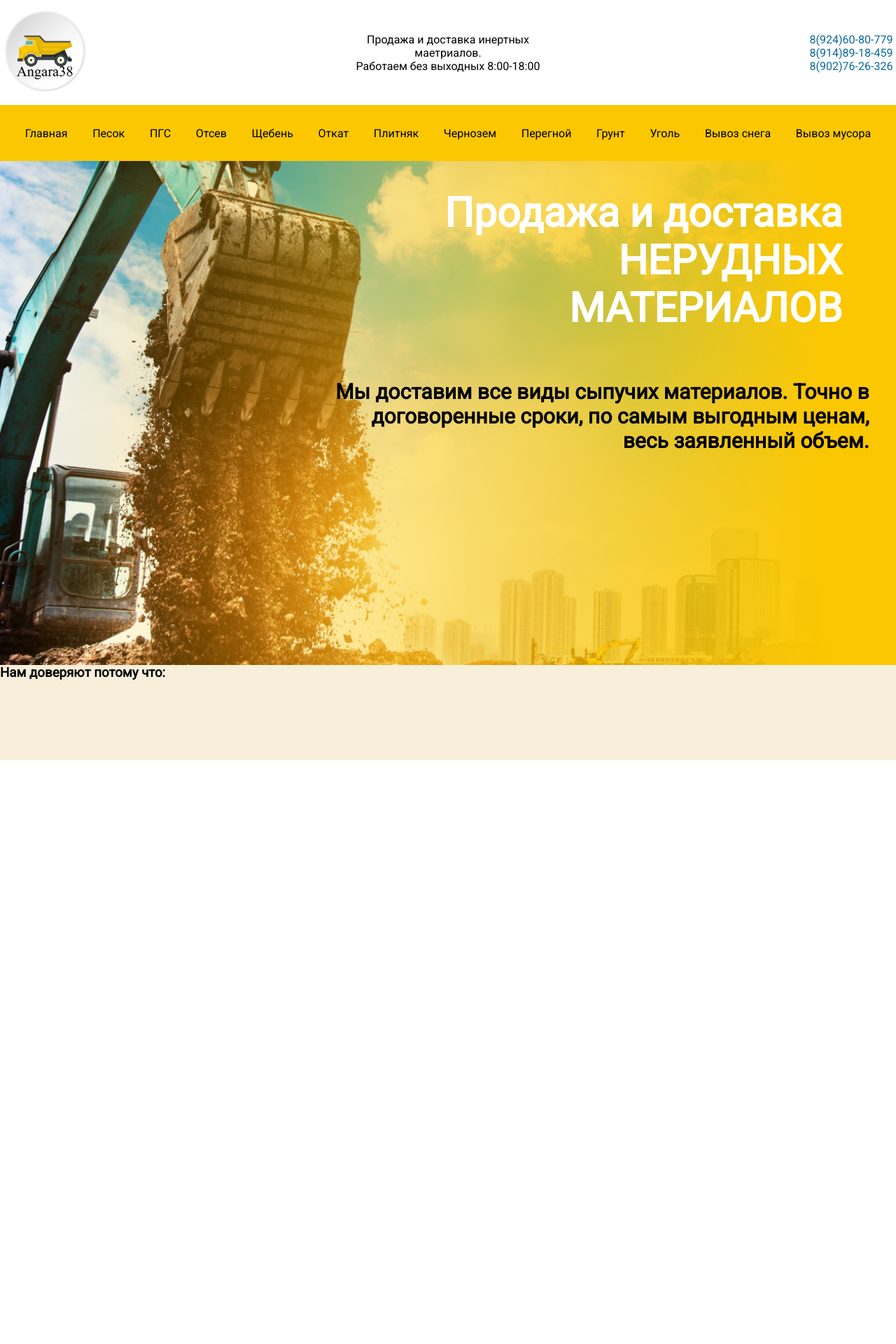
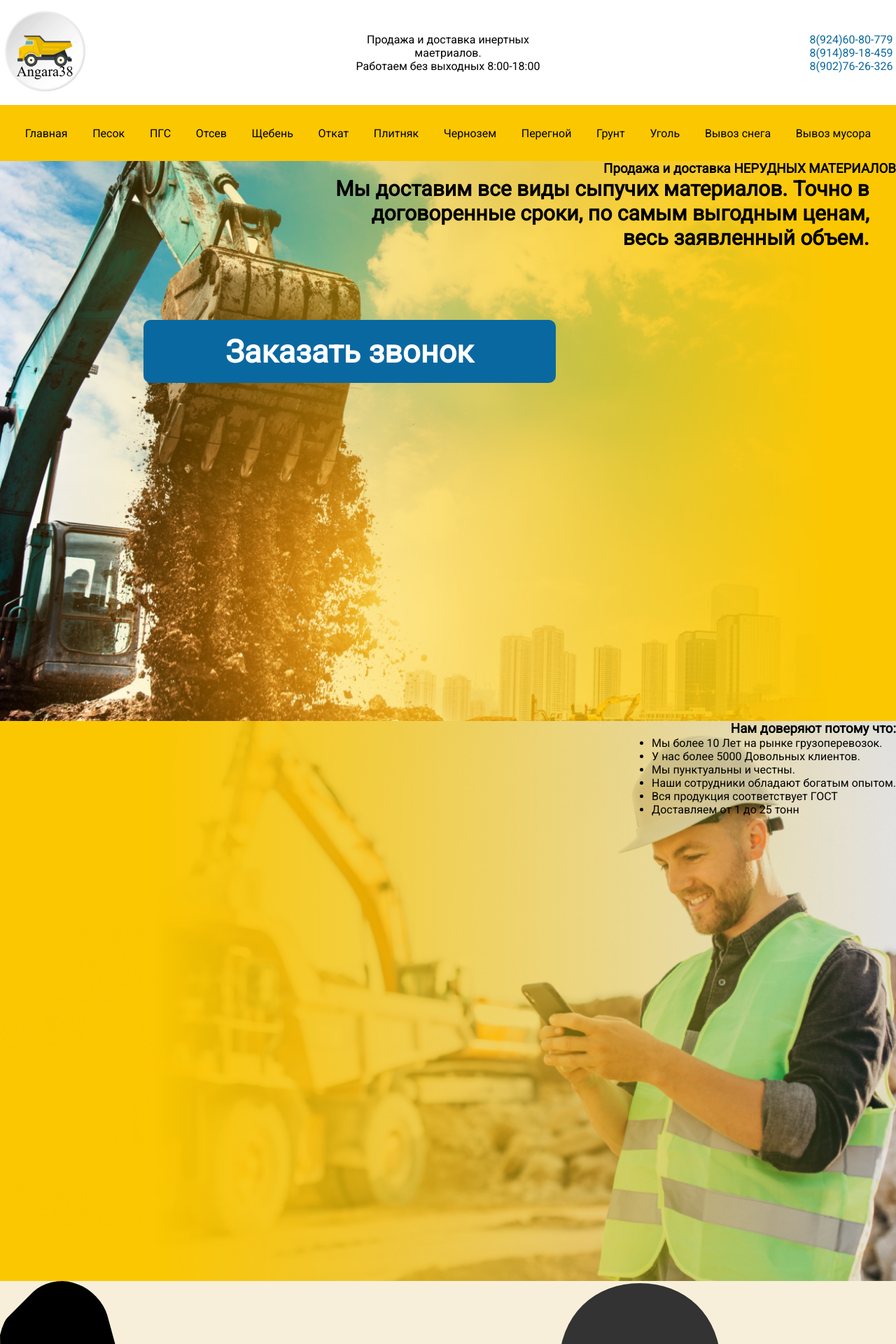
Before and after one commit to pfiryulin/angara38, a PHP site: page / in a window 1280 px wide. Shown: the top 1920 px of the page at 70% size. Before the commit the page ends 1086 px from the top, so only its background shows below. Run offline with PHP 8.4, Linux system fonts and the light colour scheme.

Commit message:
trust was started

```diff
--- a/css/style.css
+++ b/css/style.css
@@ -61,9 +61,9 @@ h1{
     width: 100%;
     height: 80px;
     background: var(--color-section);
-    position: fixed;
-    top: 150px;
-    z-index: 1;
+    /*position: fixed;*/
+    /*top: 150px;*/
+    /*z-index: 1;*/
 }
 
 .header__menu ul{
@@ -74,7 +74,7 @@ h1{
     align-items: center;
 }
 
-.header__menu li{
+.header__menu>ul>li{
     display: inline-block;
     list-style: none;
 }
@@ -87,32 +87,63 @@ h1{
 
 /*main start*/
 
-.baner{
+.main__baner{
          width: 100%;
          height: 100vh;
-         background: url(../images/backgroundbaner.png);
-         background-size: cover;
-    position: relative;
+
+        display: flex;
+    flex-direction: column;
+    align-items: flex-end;
      }
 
-.main__baner-title{
+.baner{
+    background: url(../images/backgroundbaner.png);
+    background-size: cover;
+}
+
+.baner.main__baner-title{
     color: #fff;
-    position: absolute;
-    right: 6%;
-    top: 120px;
+    /*position: absolute;*/
+    /*right: 6%;*/
+    /*top: 120px;*/
     font-size: 50px;
     width: 50%;
     text-align: right;
+    margin: 120px 6% 100px 0;
 }
 
 .main__baner-info{
-    position: absolute;
-    right: 3%;
-    top: 392px;
+    /*position: absolute;*/
+    /*right: 3%;*/
+    /*top: 392px;*/
     width: 60%;
     font-size: 30px;
     text-align: right;
     font-weight: 700;
+    margin-right: 3%;
+}
+
+.main__buner-button{
+    margin: 100px 38% 0 0;
+}
+
+.button{
+    background: var(--color-button);
+    display: flex;
+    justify-content: center;
+    align-items: center;
+    border-radius: 10px;
+    color: #fff;
+    width: 46vw;
+    height: 90px;
+    font-size: 45px;
+    font-weight: 700;
+    cursor: pointer;
+}
+
+.trust{
+    background:url(../images/bacgroundtrust.png);
+    background-size: cover;
 }
 
 /*main end*/
--- a/index.html
+++ b/index.html
@@ -44,7 +44,7 @@
         </div>
     </header>
     <main>
-        <div class="main__baner baner">
+        <section class="main__baner baner">
             <div class="main__baner-title">
              <h3>   Продажа и доставка
                 НЕРУДНЫХ МАТЕРИАЛОВ
@@ -56,20 +56,30 @@
             <div class="main__buner-button button">
                 Заказать звонок
             </div>
-        </div>
-        <div class="main__baner trust">
+        </section>
+        <section class="main__baner trust">
             <h3 class="trust-title">Нам доверяют потому что:</h3>
             <div class="trust-resons">
                 <ul>
-                    <li></li>
-                    <li></li>
-                    <li></li>
-                    <li></li>
-                    <li></li>
-                    <li></li>
+                    <li>Мы более <span>10</span> Лет на рынке грузоперевозок.</li>
+                    <li>У нас более <span>5000</span> Довольных клиентов.</li>
+                    <li>Мы пунктуальны и честны.</li>
+                    <li>Наши сотрудники обладают богатым опытом.</li>
+                    <li>Вся продукция соответствует <span>ГОСТ</span></li>
+                    <li>Доставляем <span>от 1 до 25</span> тонн</li>
                 </ul>
             </div>
-        </div>
+        </section>
+        <section class="order">
+            <img src="images/phone_black.png" alt="">
+            <span>Свяжитесь с нами</span>
+            <img src="images/manager.png" alt="">
+            <span>Наш менеджер подробно проконсультирует о сроках доставки и выставит счет</span>
+            <img src="images/invoice.png" alt="">
+            <span>Оплатите счет</span>
+            <img src="images/truck.png" alt="">
+            <span>Дождитесь доставки и примите груз</span>
+        </section>
     </main>
 </body>
 </html>
```
Also changed, not shown: images/bacgroundtrust.png (added).
